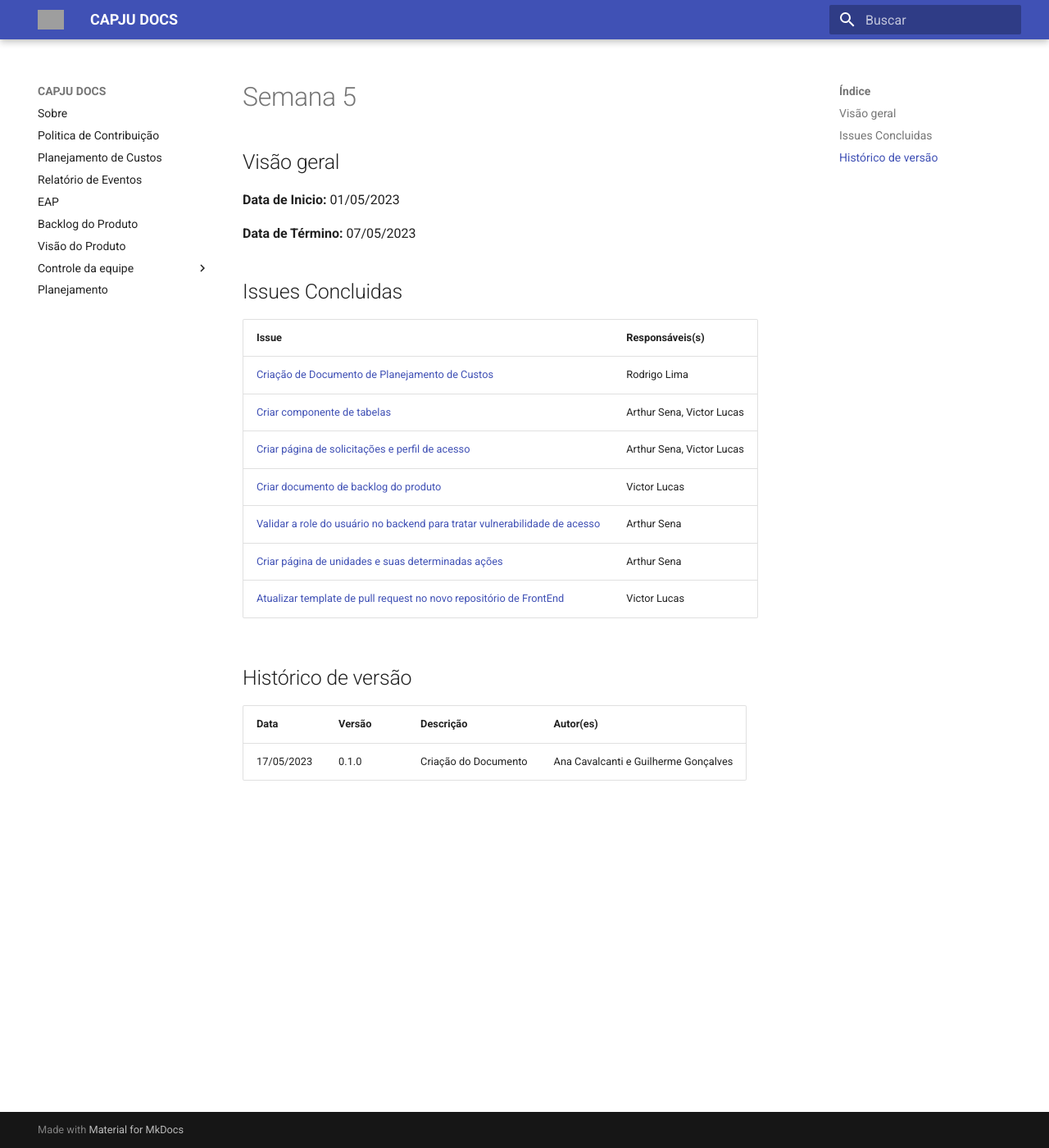
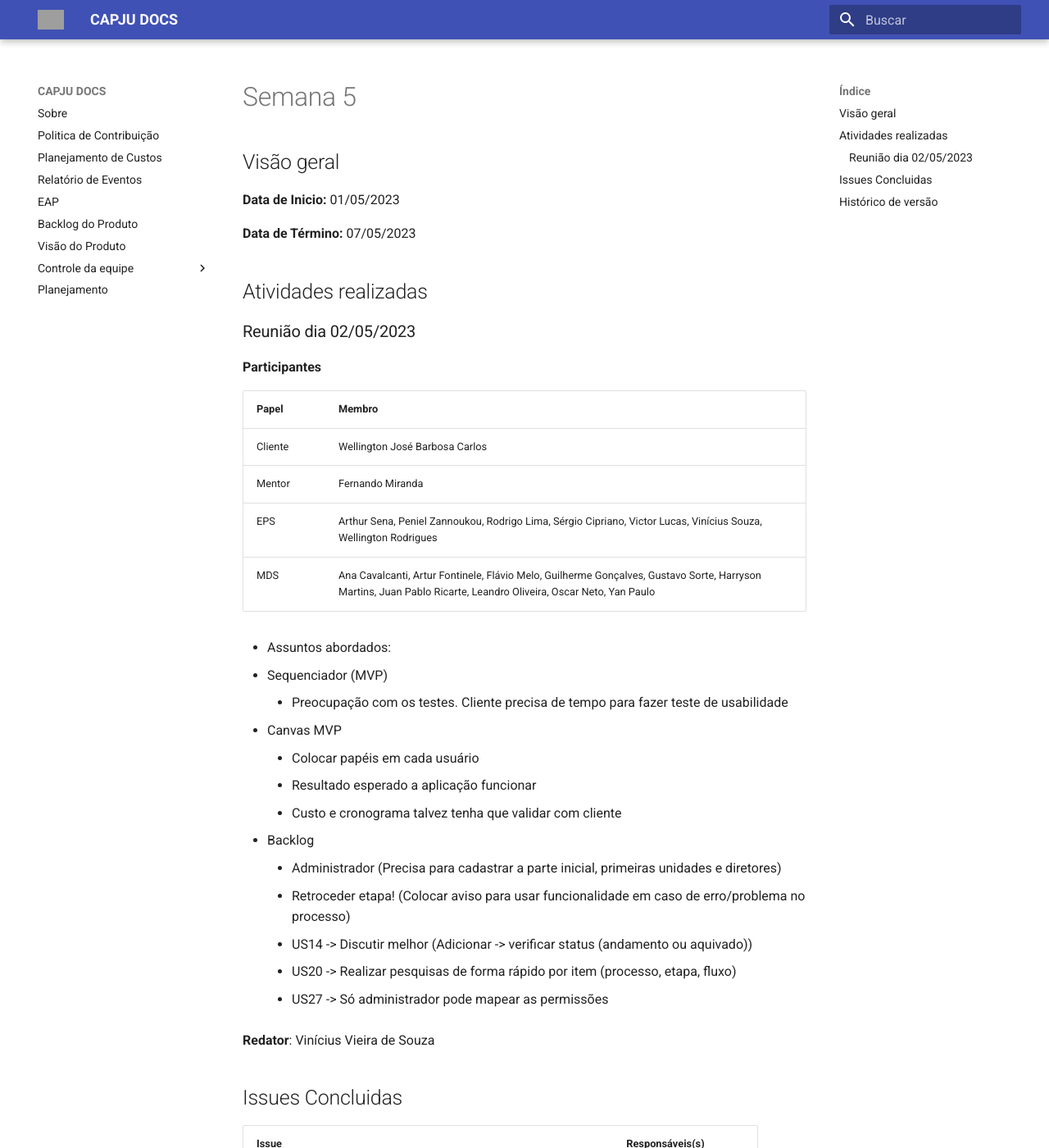
Before and after one commit to fga-eps-mds/2023-1-CAPJu-Doc, an MkDocs documentation site: the page built from docs/Relatórios/semana5.md, in a window 1280 px wide and 1400 px high. Shown: the whole window at 82% size. Built offline with MkDocs 1.6.1 and Material for MkDocs 9.7.7, drawn with Linux system fonts in a browser that asks for light colours; some of the changed text lies outside the part shown; grey boxes are pictures that could not be loaded.

Commit message:
(#62) - Cria semana 6 e atualiza semana 5
Co-authored-by: GuilhermeDSa1013 <guilhermedsa.spike13@gmail.com>

```diff
--- a/docs/Relatórios/semana5.md
+++ b/docs/Relatórios/semana5.md
@@ -3,6 +3,38 @@
 **Data de Inicio:** 01/05/2023
 
 **Data de Término:** 07/05/2023
+
+## Atividades realizadas
+### Reunião dia 02/05/2023
+**Participantes**
+
+| Papel | Membro |
+| ----- | ------ |
+| Cliente | Wellington José Barbosa Carlos |
+| Mentor |  Fernando Miranda |
+| EPS | Arthur Sena, Peniel Zannoukou, Rodrigo Lima, Sérgio Cipriano, Victor Lucas, Vinícius Souza, Wellington Rodrigues |
+| MDS | Ana Cavalcanti, Artur Fontinele, Flávio Melo, Guilherme Gonçalves, Gustavo Sorte, Harryson Martins, Juan Pablo Ricarte, Leandro Oliveira, Oscar Neto, Yan Paulo |
+
+- Assuntos abordados:
+   - Sequenciador (MVP)
+       - Preocupação com os testes. Cliente precisa de tempo para fazer teste
+de usabilidade
+   - Canvas MVP
+       - Colocar papéis em cada usuário
+       - Resultado esperado a aplicação funcionar
+       - Custo e cronograma talvez tenha que validar com cliente
+   - Backlog
+       - Administrador (Precisa para cadastrar a parte inicial, primeiras
+unidades e diretores)
+       - Retroceder etapa! (Colocar aviso para usar funcionalidade em caso
+de erro/problema no processo)
+       - US14 -> Discutir melhor (Adicionar -> verificar status (andamento ou
+aquivado))
+       - US20 -> Realizar pesquisas de forma rápido por item (processo,
+etapa, fluxo)
+       - US27 -> Só administrador pode mapear as permissões
+
+**Redator**: Vinícius Vieira de Souza
 
 ## Issues Concluidas
 | Issue | Responsáveis(s) |
@@ -19,3 +51,4 @@
 | Data | Versão | Descrição | Autor(es) |
 | ---- | ---- | ---- | ---- |
 | 17/05/2023 | 0.1.0 | Criação do Documento | Ana Cavalcanti e Guilherme Gonçalves|
+| 17/05/2023 | 0.1.1 | Atualização nas Reuniões realizadas| Ana Cavalcanti e Guilherme Gonçalves|
```
Also changed, not shown: docs/Relatórios/relatorios_do_projeto.md (+2 -0 lines), docs/Relatórios/semana6.md (added, +94 -0 lines).
